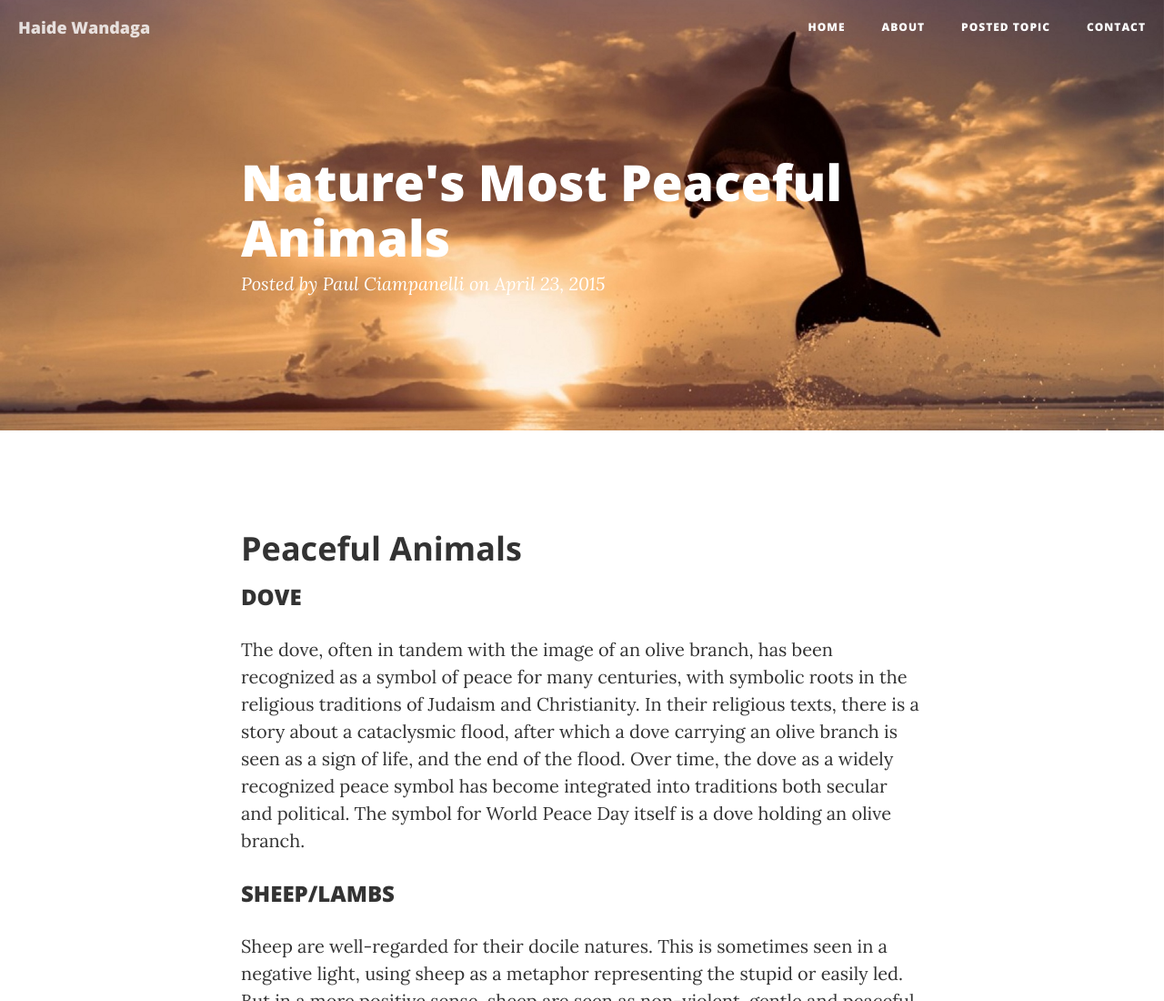
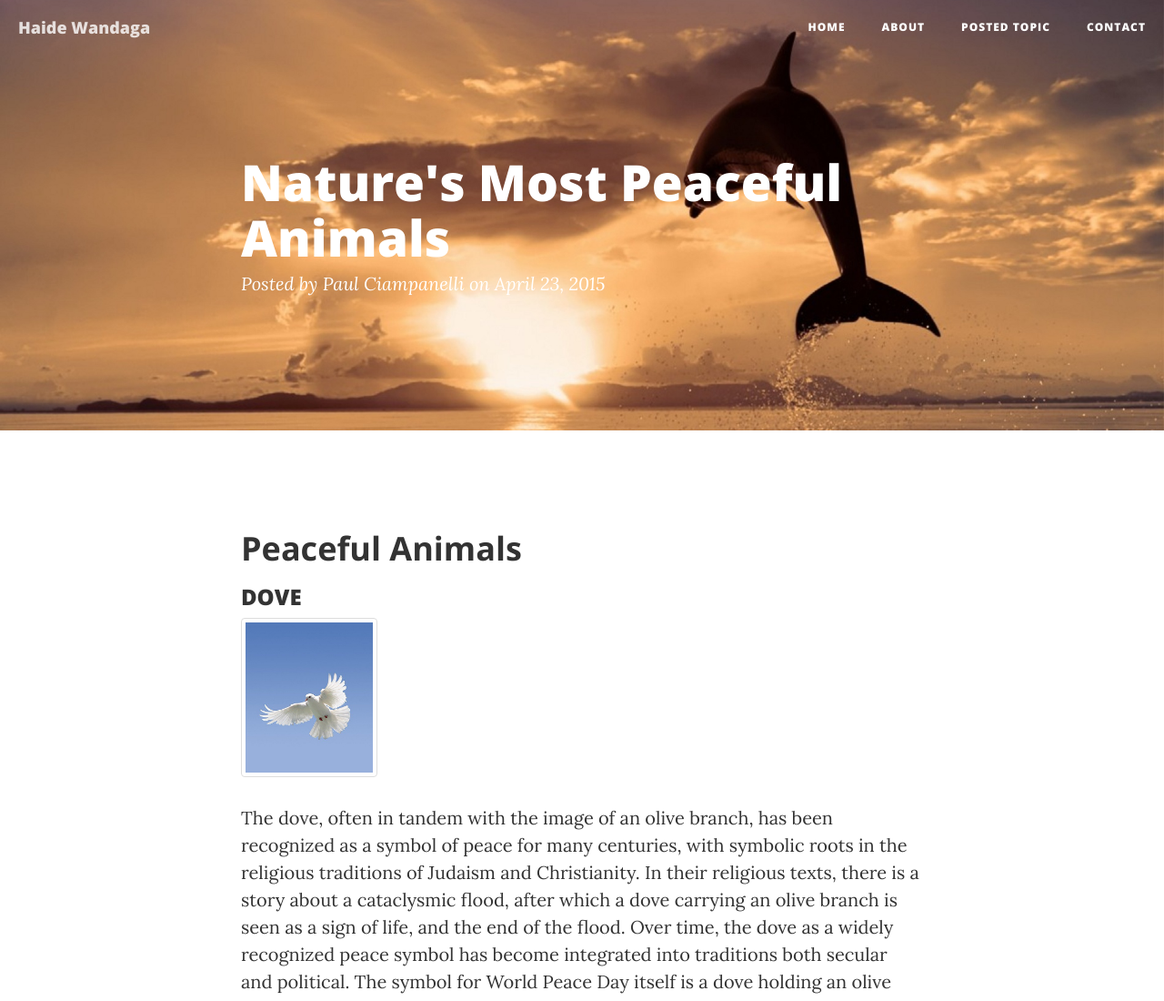
Before and after one commit to haidewandaga/blogweb.github.io, a website: page post.html in a window 1280 px wide. Shown: the top 1100 px of the page at 91% size. Drawn offline with nearby package versions, Linux system fonts and the light colour scheme.

Commit message:
Update post.html

```diff
--- a/post.html
+++ b/post.html
@@ -90,6 +90,7 @@
                 <div class="col-lg-8 col-lg-offset-2 col-md-10 col-md-offset-1">
                     <h2 class="section-heading">Peaceful Animals</h2>
                     <h3>DOVE</h3>
+                    <img src="https://raw.githubusercontent.com/haidewandaga/blogweb.github.io/master/apeaceful/dove.jpg" class="img-thumbnail" alt="dove" width="150" height="150">
                     <p>The dove, often in tandem with the image of an olive branch, has been recognized as a symbol of peace for many centuries, with symbolic roots in the religious traditions of Judaism and Christianity. In their religious texts, there is a story about a cataclysmic flood, after which a dove carrying an olive branch is seen as a sign of life, and the end of the flood. Over time, the dove as a widely recognized peace symbol has become integrated into traditions both secular and political. The symbol for World Peace Day itself is a dove holding an olive branch.</p>
                     <h3>SHEEP/LAMBS</h3>
                     <p>Sheep are well-regarded for their docile natures. This is sometimes seen in a negative light, using sheep as a metaphor representing the stupid or easily led. But in a more positive sense, sheep are seen as non-violent, gentle and peaceful. In Christianity, the figure of Jesus is often called "the Lamb of God," both for his message of peace and ultimately his purpose as a sacrificial figure, which is central to the religion's beliefs.</p>
```
